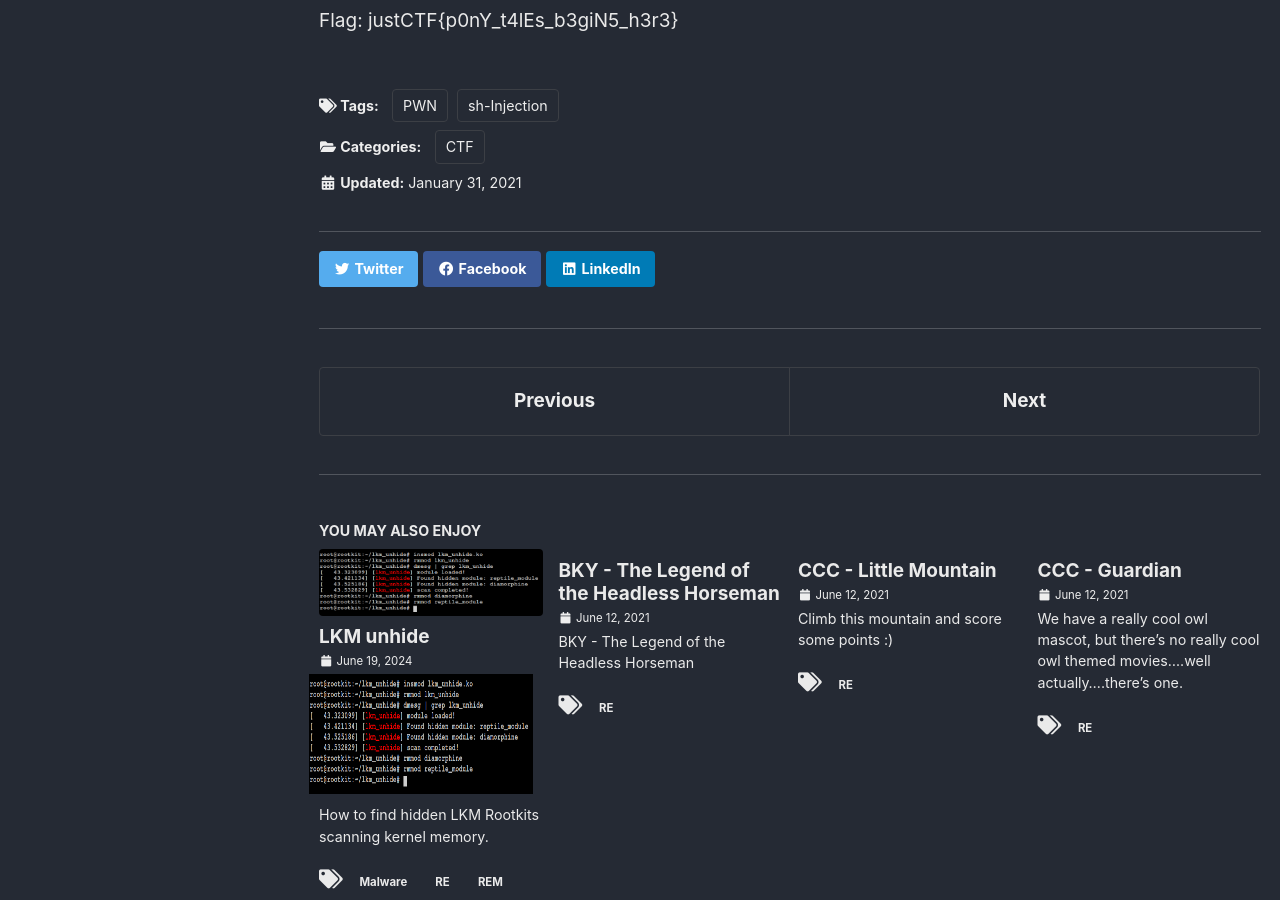
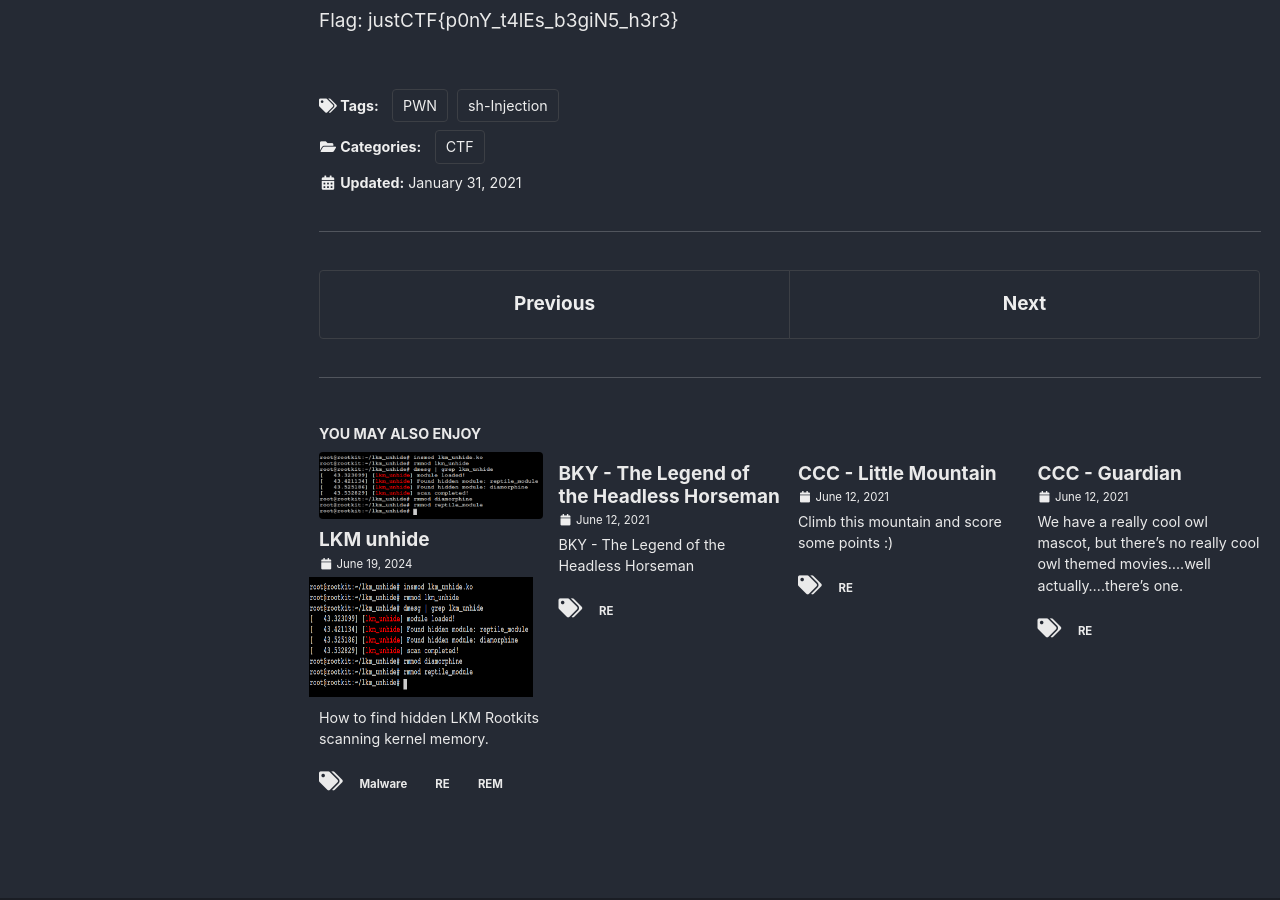
Before and after one commit to sapellaniz/sapellaniz.github.io, a Jekyll site: the page built from _posts/2021-01-31-MyLittlePwny.md, in a window 1280 px wide and 900 px high, scrolled down 1146 px. Built offline with Jekyll 4.4.1, drawn with Linux system fonts in a browser that asks for light colours; cached includes are drawn as plain includes; emoji names are drawn with the system emoji font; part of the change alters nothing that is shown.

Commit message:
update _config.yml

```diff
--- a/_config.yml
+++ b/_config.yml
@@ -19,7 +19,7 @@ description: cat myStuff » /dev/null
 twitter_username: x
 github_username: sapellaniz
 minimal_mistakes_skin: dark
-i#search: true
+search: true
 
 # Sass/SCSS
 sass:
@@ -27,7 +27,6 @@ sass:
   style: compressed # https://sass-lang.com/documentation/file.SASS_REFERENCE.html#output_style
 
 # Build settings
-markdown: kramdown
 remote_theme: mmistakes/minimal-mistakes
 # Outputting
 permalink: /:categories/:title/
@@ -36,19 +35,23 @@ paginate_path: /page:num/
 timezone: # https://en.wikipedia.org/wiki/List_of_tz_database_time_zones
 
 include:
+  - .htaccess
   - _pages
 
 # Exclude from processing.
 # The following items will not be processed, by default. Create a custom list
 # to override the default setting.
-# exclude:
-#   - Gemfile
-#   - Gemfile.lock
-#   - node_modules
-#   - vendor/bundle/
-#   - vendor/cache/
-#   - vendor/gems/
-#   - vendor/ruby/
+exclude:
+   - Gemfile
+   - Gemfile.lock
+   - node_modules
+   - vendor/bundle/
+   - vendor/cache/
+   - vendor/gems/
+   - vendor/ruby/
+   - /docs
+   - /test
+
 
 # Plugins (previously gems:)
 plugins:
@@ -84,7 +87,7 @@ footer:
       url: "https://github.com/sapellaniz"
     - label: "Linkedin"
       icon: "fab fa-fw fa-linkedin"
-      url: "https://www.linkedin.com/in/sergio-apellaniz-b1b2b0206/"
+      url: "https://www.linkedin.com/in/sapellaniz/"
 
 defaults:
   # _posts
@@ -94,17 +97,10 @@ defaults:
     values:
       layout: single
       author_profile: true
-#      read_time: true
+      read_time: false
       comments: true
-      share: true
+      share: false
       related: true
-  # _pages
-  - scope:
-      path: "_pages"
-      type: pages
-    values:
-      layout: single
-      author_profile: true
 
 category_archive:
   type: liquid
@@ -112,3 +108,42 @@ category_archive:
 tag_archive:
   type: liquid
   path: /tags/
+
+encoding: "utf-8"
+markdown_ext: "markdown,mkdown,mkdn,mkd,md"
+markdown: kramdown
+highlighter: rouge
+lsi: false
+excerpt_separator: "\n\n"
+
+permalink: /:categories/:title/
+paginate: 5 # amount of posts to show
+paginate_path: /page:num/
+timezone: # https://en.wikipedia.org/wiki/List_of_tz_database_time_zones
+
+# Plugins (previously gems:)
+plugins:
+  - jekyll-paginate
+  - jekyll-sitemap
+  - jekyll-gist
+  - jekyll-feed
+  - jekyll-include-cache
+
+whitelist:
+  - jekyll-paginate
+  - jekyll-sitemap
+  - jekyll-gist
+  - jekyll-feed
+  - jekyll-include-cache
+
+category_archive:
+  type: liquid
+  path: /categories/
+tag_archive:
+  type: liquid
+  path: /tags/
+
+compress_html:
+  clippings: all
+  ignore:
+    envs: development
```
